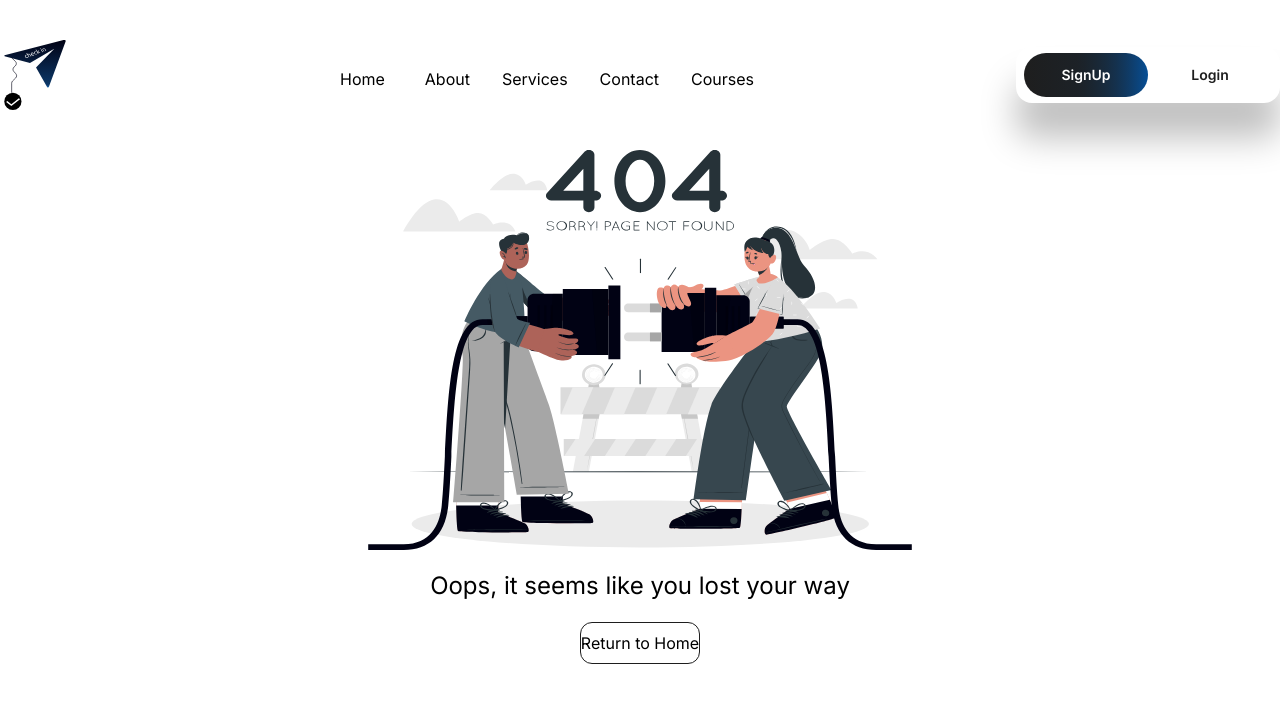
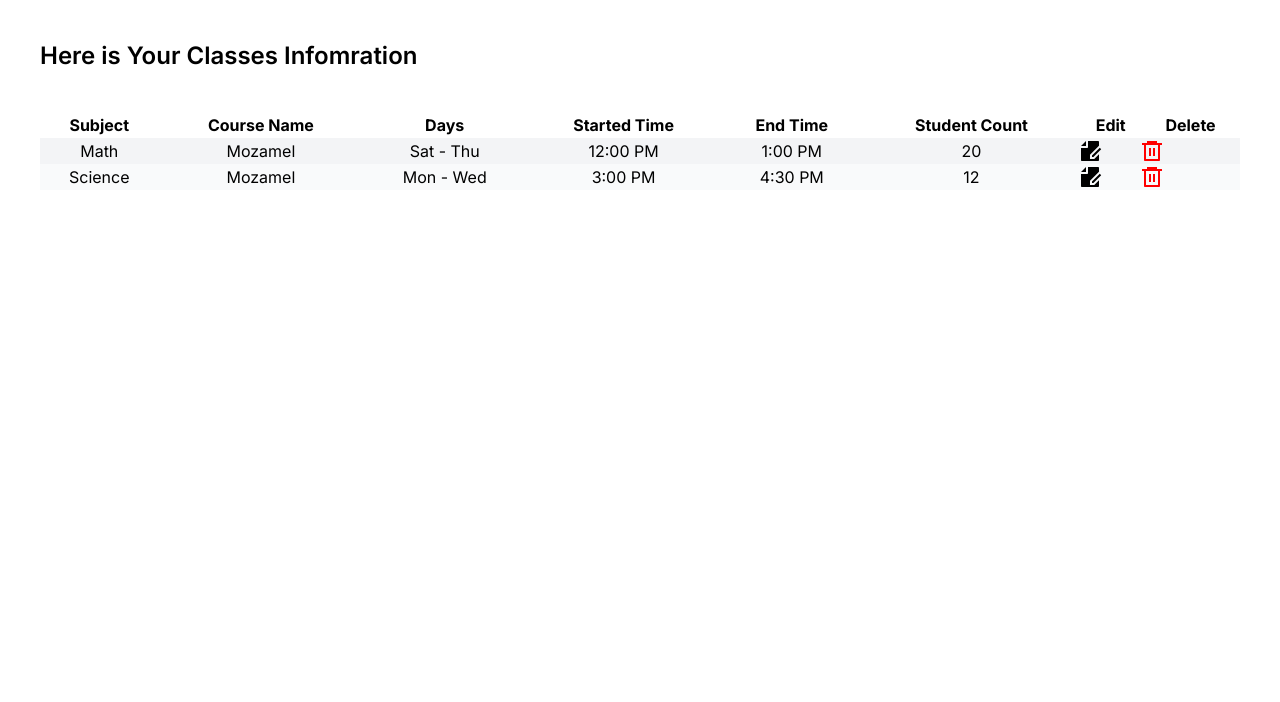
Before and after one commit to MasihMuhammadi/Check-in, a Next.js app: page /teacher/1 in a window 1280 px wide. Before the commit this address had no page. Shown: the top 702 px of the page. Built offline with nearby package versions, Linux system fonts and the light colour scheme.

Commit message:
add teacher dashboard

```diff
--- /dev/null
+++ b/app/components/table/editOrDelete.tsx
@@ -0,0 +1,23 @@
+
+import React from 'react';
+
+const EditOrDelete = () => {
+    return (
+        <>
+            <div className='bg-white shadow-md z-[100] rounded-xl absolute px-5 top-10 left-5'>
+                <div className='flex flex-col gap-y-2'>
+                    <div className='flex flex-row gap-x-2'>
+                        <p>||</p>
+                        <p>Edit</p>
+                    </div>
+                    <div className='flex flex-row gap-x-2'>
+                        <p>||</p>
+                        <p>Delete</p>
+                    </div>
+                </div>
+            </div>
+        </>
+    );
+};
+
+export default EditOrDelete;
--- /dev/null
+++ b/app/components/table/table.tsx
@@ -0,0 +1,109 @@
+"use client";
+import React, { useState } from 'react';
+import EditOrDelete from './editOrDelete';
+import PresentIcon from '../../../public/smallIcons/presentIcon';
+import AbsentIcon from '../../../public/smallIcons/absentIcon';
+
+const Table = ({ headers, bodyRows }: { headers: string[], bodyRows: any[] }) => {
+    const [background, setBackground] = useState("");
+
+    const changeBG = (checked: boolean) => {
+        setBackground(checked ? "bg-red-200" : "even:bg-gray-100");
+    };
+
+    return (
+        <>
+            {background === "bg-red-200" && <EditOrDelete />}
+            <div className='px-10'>
+                <table className="table-auto  w-full px-10">
+                    <thead>
+                        <tr className='relative mt-4'>
+                            {headers.map((header, idx) => (
+                                <th className='mt-2' key={idx}>{header}</th>
+                            ))}
+                        </tr>
+                    </thead>
+                    <tbody className='text-center justify-center items-center rounded-md'>
+                        {bodyRows?.map((row, idx) => (
+                            <tr key={idx} className='odd:bg-gray-100 even:bg-gray-50 rounded-xl px-4'>
+                                {row.map((cell, idx) => (
+                                    <td className="m-auto" key={idx}>{cell}</td>
+                                ))}
+                            </tr>
+                        ))}
+                    </tbody>
+
+                </table>
+            </div>
+        </>
+    );
+};
+
+export default Table;
+
+{/* <tbody className='text-center'>
+                    <tr className='odd:bg-gray-100'>
+                        <input type="checkbox" />
+                        <td>stu_1231212313</td>
+                        <td>Masihullah</td>
+                        <td>Abdullah</td>
+                        <td>+123131233</td>
+                        <td>Math</td>
+                        <td>10</td>
+                        <td>2</td>
+                        <td>
+                            <div className='flex gap-x-4 items-center justify-center'>
+                                <PresentIcon />
+                                <AbsentIcon />
+                            </div>
+                        </td>
+                    </tr>
+                    <tr className=''>
+                        <input type="checkbox" />
+                        <td>stu_1231212313</td>
+                        <td>Safiullah</td>
+                        <td>Abdullah</td>
+                        <td>+742734732</td>
+                        <td>Chemistery</td>
+                        <td>2</td>
+                        <td>4</td>
+                        <td>
+                            <div className='flex gap-x-4 items-center justify-center'>
+                                <PresentIcon />
+                                <AbsentIcon />
+                            </div>
+                        </td>
+                    </tr>
+                    <tr className='odd:bg-gray-100'>
+                        <input type="checkbox" />
+                        <td>stu_1231212313</td>
+                        <td>Safiullah</td>
+                        <td>Abdullah</td>
+                        <td>+742734732</td>
+                        <td>Chemistery</td>
+                        <td>2</td>
+                        <td>4</td>
+                        <td>
+                            <div className='flex gap-x-4 items-center justify-center'>
+                                <PresentIcon />
+                                <AbsentIcon />
+                            </div>
+                        </td>
+                    </tr>
+                    <tr className={` ${background}`}>
+                        <input type="checkbox" name="table" onChange={(e) => changeBG(e.target.checked)} />
+                        <td>stu_1231212313</td>
+                        <td>Safiullah</td>
+                        <td>Abdullah</td>
+                        <td>+742734732</td>
+                        <td>Chemistery</td>
+                        <td>2</td>
+                        <td>4</td>
+                        <td>
+                            <div className='flex gap-x-4 items-center justify-center'>
+                                <PresentIcon />
+                                <AbsentIcon />
+                            </div>
+                        </td>
+                    </tr>
+                </tbody> */}
--- /dev/null
+++ b/app/teacher/[teacherId]/classesPage.tsx
@@ -0,0 +1,31 @@
+import React from 'react';
+import Table from '../../components/table/table';
+import EditIcon from '../../../public/smallIcons/editIcon';
+import DeleteIcon from '../../../public/smallIcons/deleteIcon';
+
+const ClassesPag = () => {
+    return (
+        <>
+            <h1 className='mb-10 font-semibold text-2xl mt-10 px-10'>Here is Your Classes Infomration </h1>
+            <Table
+                headers={[
+                    "Subject",
+                    "Course Name",
+                    "Days",
+                    "Started Time",
+                    'End Time',
+                    "Student Count",
+                    "Edit",
+                    "Delete",
+                ]}
+                bodyRows={[
+                    ["Math", "Mozamel", "Sat - Thu", "12:00 PM", "1:00 PM", "20", <EditIcon />, <DeleteIcon />],
+                    ["Science", "Mozamel", "Mon - Wed", "3:00 PM", "4:30 PM", "12", <EditIcon />, <DeleteIcon />]
+                ]
+                }
+            />
+        </>
+    );
+};
+
+export default ClassesPag;
--- /dev/null
+++ b/app/teacher/[teacherId]/page.tsx
@@ -0,0 +1,30 @@
+"use client";
+import React, { useState } from 'react';
+import Table from '../../components/table/table';
+import ClassesPag from './classesPage';
+
+const SingleTeacher = ({ params }: { params: any }) => {
+
+    return (
+        <>
+            {/* <p >Welcome Teacher {params?.teacherId} to this class </p>
+            <Table
+                headers={[
+                    "...",
+                    "Student Id",
+                    "Name",
+                    "Father Name",
+                    'Phone',
+                    "Class",
+                    "Absent Days",
+                    "Present Days",
+                    "Status"]}
+            /> */}
+            <ClassesPag />
+
+
+        </>
+    );
+};
+
+export default SingleTeacher;
--- /dev/null
+++ b/public/smallIcons/absentIcon.tsx
@@ -0,0 +1,17 @@
+
+import React from 'react';
+
+const AbsentIcon = () => {
+    return (
+        <>
+            <svg width="24  " height="24" viewBox="0 0 40 40" fill="none" xmlns="http://www.w3.org/2000/svg">
+                <path d="M19.9999 15.5557L35.5556 0L40 4.44445L24.4443 20.0001L40 35.5556L35.5556 40L19.9999 24.4445L4.44445 40L0 35.5556L15.5555 20.0001L0 4.44445L4.44445 0L19.9999 15.5557Z" fill="#D90303" />
+            </svg>
+
+
+
+        </>
+    );
+};
+
+export default AbsentIcon;
--- /dev/null
+++ b/public/smallIcons/deleteIcon.tsx
@@ -0,0 +1,11 @@
+
+
+const DeleteIcon = () => {
+    return (
+        <svg width="20" height="20" viewBox="0 0 20 20" fill="none" xmlns="http://www.w3.org/2000/svg">
+            <path d="M5 2V0H15V2H20V4H18V19C18 19.5523 17.5523 20 17 20H3C2.44772 20 2 19.5523 2 19V4H0V2H5ZM4 4V18H16V4H4ZM7 7H9V15H7V7ZM11 7H13V15H11V7Z" fill="#FF0000" />
+        </svg>
+
+    )
+}
+export default DeleteIcon
--- /dev/null
+++ b/public/smallIcons/editIcon.tsx
@@ -0,0 +1,15 @@
+
+import React from 'react';
+
+const EditIcon = () => {
+    return (
+        <>
+            <svg width="21" height="20" viewBox="0 0 21 20" fill="none" xmlns="http://www.w3.org/2000/svg">
+                <path d="M18 13.2426V19.0082C18 19.556 17.5551 20 17.0066 20H0.9934C0.44476 20 0 19.5511 0 18.9925V7H6C6.55228 7 7 6.55228 7 6V0H17.0017C17.5531 0 18 0.45531 18 0.9918V4.75736L9.0012 13.7562L8.995 17.995L13.2414 18.0012L18 13.2426ZM18.7782 6.80761L20.1924 8.2218L12.4142 16L10.9979 15.9979L11 14.5858L18.7782 6.80761ZM0 5L5 0.00318003V5H0Z" fill="black" />
+            </svg>
+
+        </>
+    );
+};
+
+export default EditIcon;
--- /dev/null
+++ b/public/smallIcons/presentIcon.tsx
@@ -0,0 +1,16 @@
+
+
+import React from 'react';
+
+const PresentIcon = () => {
+    return (
+
+        <svg width="24" height="24" viewBox="0 0 40 40" fill="none" xmlns="http://www.w3.org/2000/svg">
+            <path d="M15 30.5883L36.6667 0L40 4.70589L15 40L0 18.8237L3.33335 14.1178L15 30.5883Z" fill="#54D035" />
+        </svg>
+
+    );
+}
+
+
+export default PresentIcon;
```
